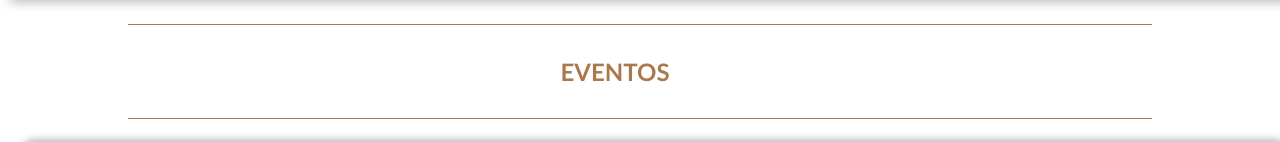
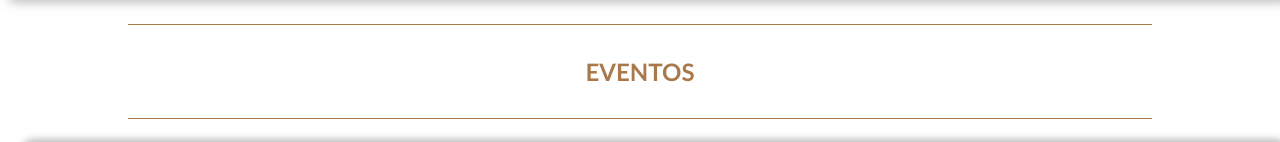
Before and after one commit to MaylemNava/Casa-Magna-Hotel, a plain HTML site: page Eventos.html in a window 1280 px wide. Shown: the part 359-501 px from the top of the page. Drawn offline with Linux system fonts and the light colour scheme.

Commit message:
centrar eventos

```diff
--- a/style/Eventos.css
+++ b/style/Eventos.css
@@ -134,7 +134,7 @@ hr {
     display: flex;
     justify-content: center;
     margin-top: 2rem;
-    margin-left: -50px;
+
 }
 
 .container-titulo h1 {
@@ -184,6 +184,7 @@ h2{
    border: 1px solid rgb(187, 184, 184);
    margin-left: 175px;
    color: gray;
+
 
 
 }
```
